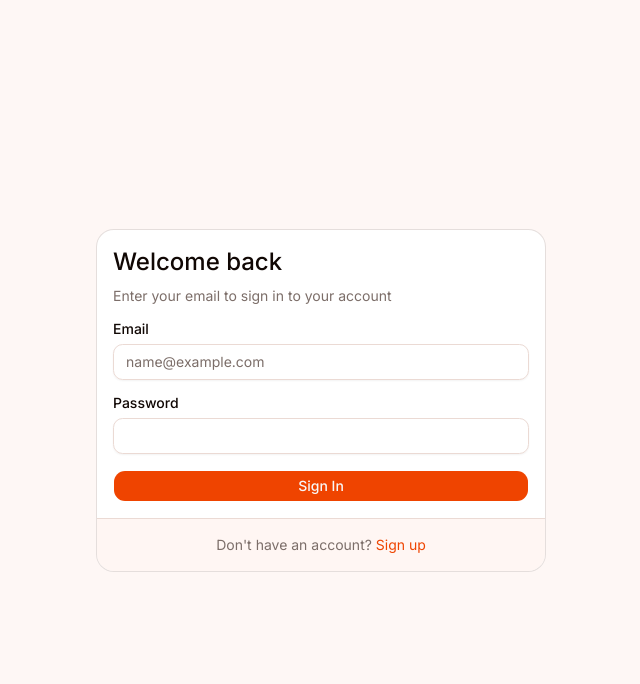
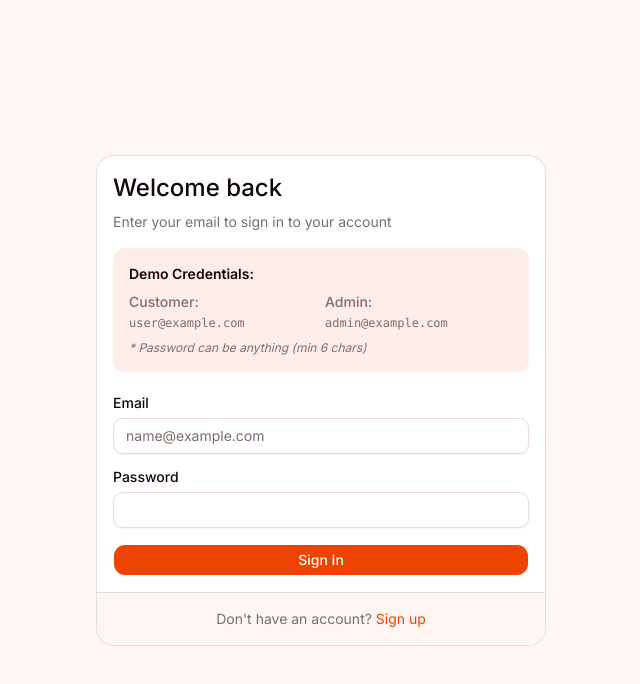
Before and after one commit to mustafa3issa/Food-Ordering-Web-Application, a Next.js app: page /en/login in a window 1280 px wide. Shown: the top 684 px of the page, without its empty margins (319-959 px from the left). Built offline with nearby package versions, Linux system fonts and the light colour scheme.

Commit message:
feat: add demo credentials to the login screen
- Display admin and customer email addresses on the login page
- Add a note clarifying that the password length is the only requirement
- Help reviewers and testers easily access the prototype without signing up

```diff
--- a/src/features/auth/login-form.tsx
+++ b/src/features/auth/login-form.tsx
@@ -77,6 +77,20 @@ export function LoginForm() {
         <CardDescription>{authT("loginDescription")}</CardDescription>
       </CardHeader>
       <CardContent>
+        <div className="mb-6 rounded-lg bg-muted p-4 text-sm text-muted-foreground">
+          <p className="font-semibold text-foreground mb-2">Demo Credentials:</p>
+          <div className="grid grid-cols-2 gap-2">
+            <div>
+              <span className="font-medium">Customer:</span><br />
+              <code className="text-xs">user@example.com</code>
+            </div>
+            <div>
+              <span className="font-medium">Admin:</span><br />
+              <code className="text-xs">admin@example.com</code>
+            </div>
+          </div>
+          <p className="text-xs mt-2 italic">* Password can be anything (min 6 chars)</p>
+        </div>
         <form onSubmit={handleSubmit(onSubmit)} className="space-y-4">
           <div className="space-y-2">
             <Label htmlFor="email">{authT("emailLabel")}</Label>
```
